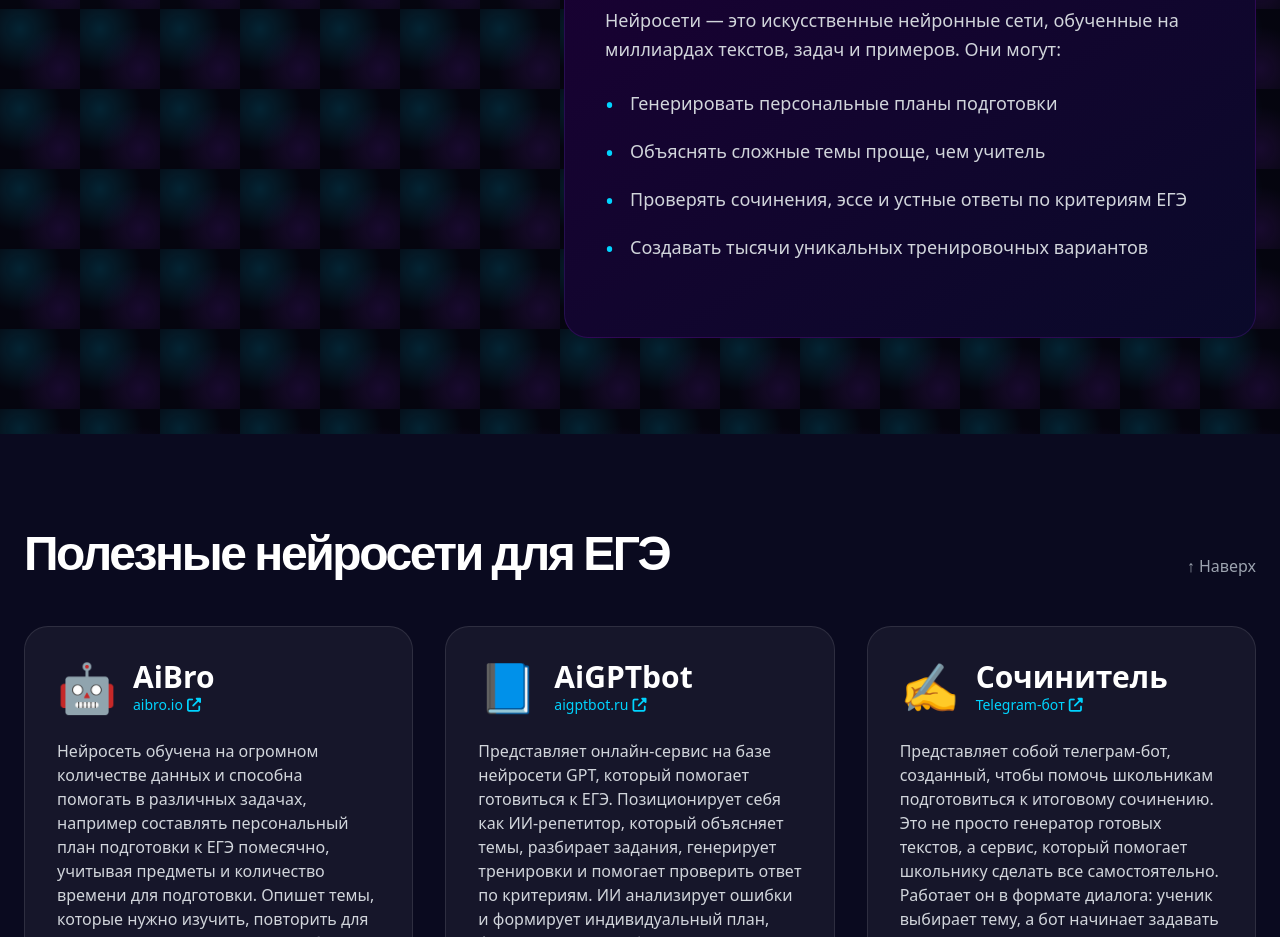
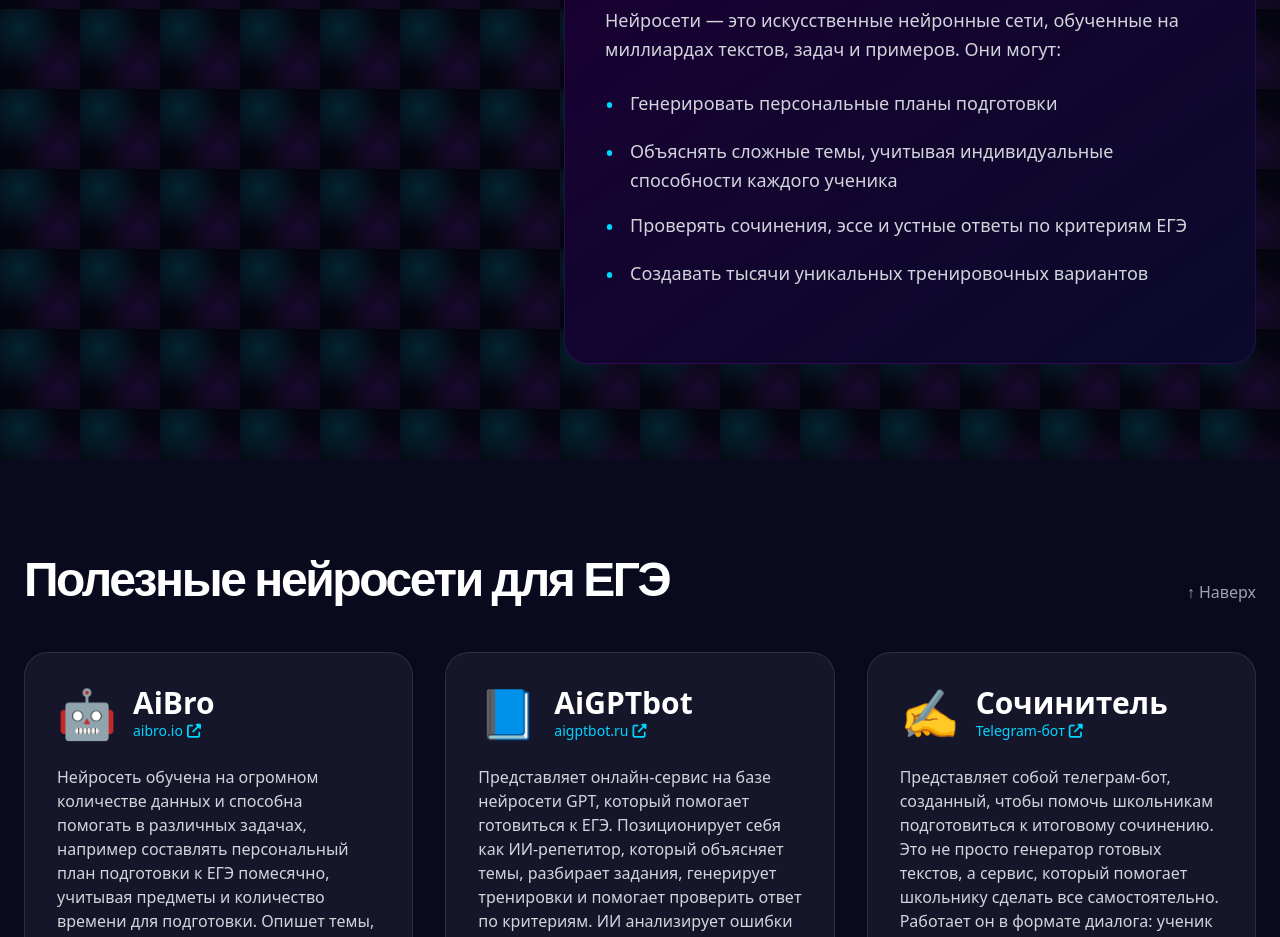
Before and after one commit to nobledandelion/mysite, a plain HTML site: page index.html in a window 1280 px wide. Shown: the part 1760-2697 px from the top of the page. Drawn offline with nearby package versions, Linux system fonts and the light colour scheme.

Commit message:
Update index.html

```diff
--- a/index.html
+++ b/index.html
@@ -209,7 +209,7 @@
                         <p>Нейросети — это искусственные нейронные сети, обученные на миллиардах текстов, задач и примеров. Они могут:</p>
                         <ul class="list-none space-y-4 mt-6">
                             <li class="flex gap-4"><span class="text-[#00d4ff] text-2xl">•</span> Генерировать персональные планы подготовки</li>
-                            <li class="flex gap-4"><span class="text-[#00d4ff] text-2xl">•</span> Объяснять сложные темы проще, чем учитель</li>
+                            <li class="flex gap-4"><span class="text-[#00d4ff] text-2xl">•</span> Объяснять сложные темы, учитывая индивидуальные способности каждого ученика</li>
                             <li class="flex gap-4"><span class="text-[#00d4ff] text-2xl">•</span> Проверять сочинения, эссе и устные ответы по критериям ЕГЭ</li>
                             <li class="flex gap-4"><span class="text-[#00d4ff] text-2xl">•</span> Создавать тысячи уникальных тренировочных вариантов</li>
                         </ul>
```
